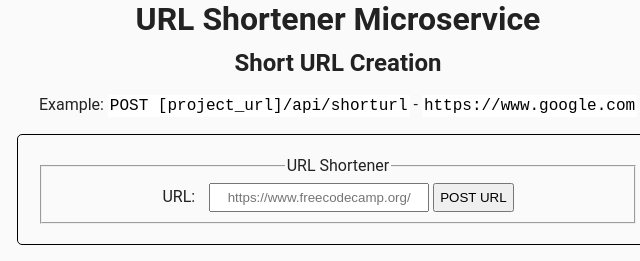
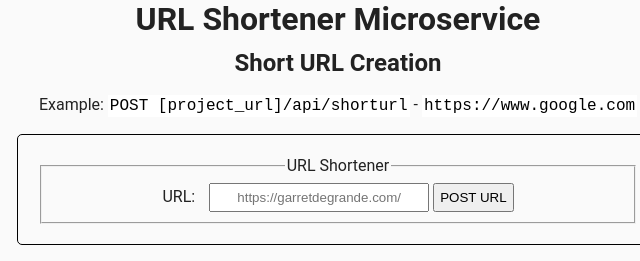
Before and after one commit to GarretMDeGrande/urlshortener, a plain HTML site: page urlshort/index.html in a window 1280 px wide. Shown: the top 261 px of the page, 302-942 px from the left. Drawn offline with Linux system fonts and the light colour scheme.

Commit message:
Update index.html

```diff
--- a/urlshort/index.html
+++ b/urlshort/index.html
@@ -26,7 +26,7 @@
               id="url_input"
               type="text"
               name="url"
-              placeholder="https://www.freecodecamp.org/"
+              placeholder="https://garretdegrande.com/"
             />
             <input type="submit" value="POST URL" />
           </fieldset>
```
